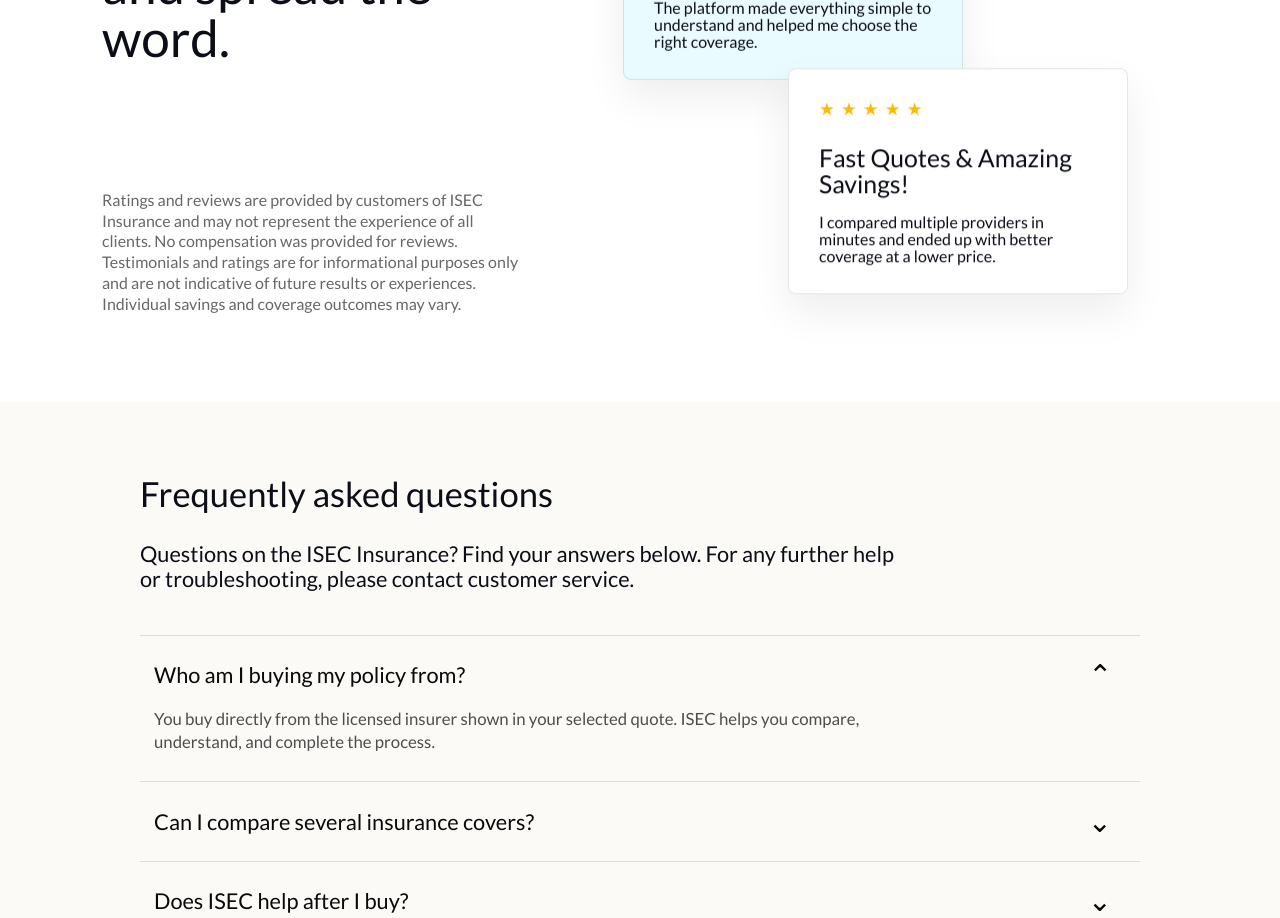
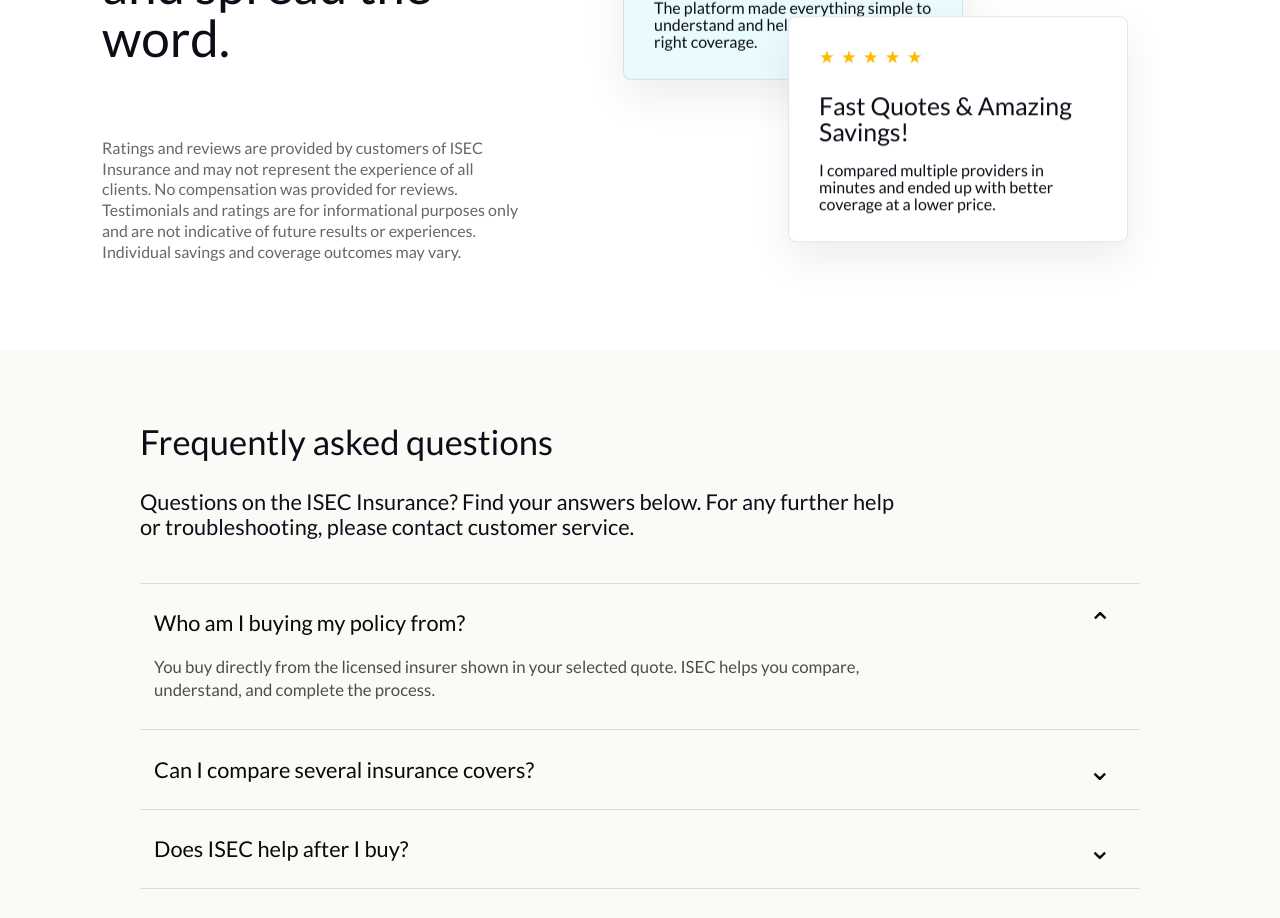
Before and after one commit to weks-kelvin/isec-insurance, a SvelteKit app: page / in a window 1280 px wide. Shown: the part 3560-4478 px from the top of the page. Built offline with nearby package versions, Linux system fonts and the light colour scheme.

Commit message:
Isec-components

```diff
--- a/src/routes/layout.css
+++ b/src/routes/layout.css
@@ -1121,7 +1121,7 @@
 .proof-copy small {
   display: block;
   max-width: 680px;
-  margin-top: clamp(76px, 10vw, 150px);
+  margin-top: clamp(76px, 8vw, 0px);
   color: #676767;
   font-size: clamp(1rem, 1.2vw, 1.12rem);
   line-height: 1.3;
```
